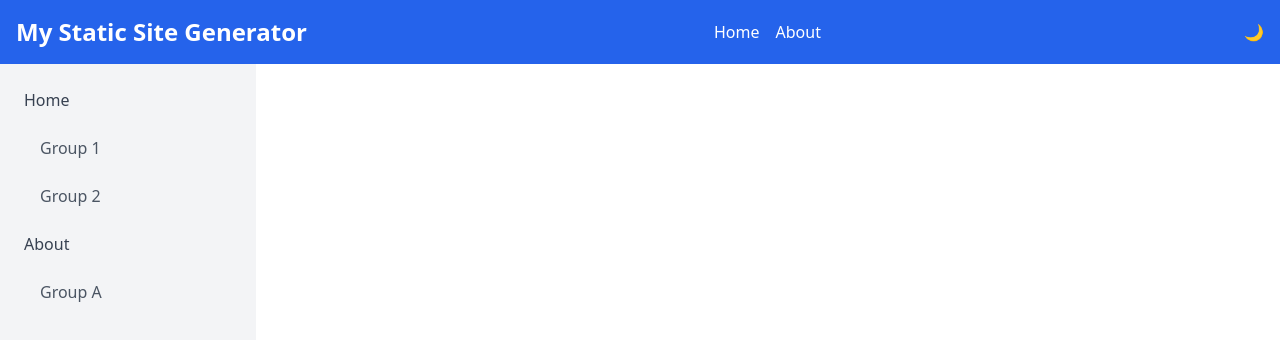
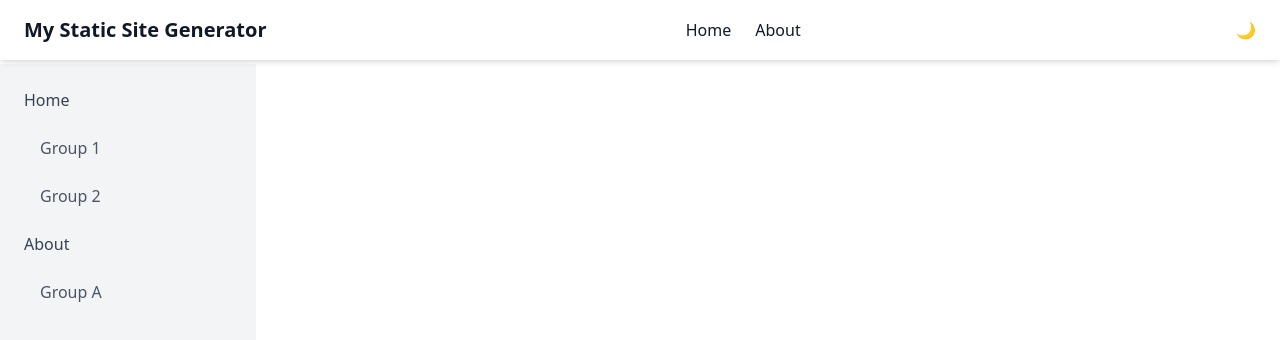
Before and after one commit to aaronlamz/navpress, a Vue app: page / in a window 1280 px wide. Shown: the top 340 px of the page. Built offline with nearby package versions, Linux system fonts and the light colour scheme.

Commit message:
style: fix

```diff
--- a/src/App.vue
+++ b/src/App.vue
@@ -1,9 +1,9 @@
 <template>
   <div id="app" class="dark:bg-gray-900 min-h-screen">
     <Navbar :nav="config.nav" />
-    <div class="flex">
+    <div class="flex flex-col md:flex-row pt-16"> <!-- 使用 pt-16 而非 mt-16 -->
       <Sidebar :sidebar="config.sidebar" />
-      <div class="content flex-1 p-6 dark:bg-gray-900">
+      <div class="content-container flex-1 p-6 dark:bg-gray-900">
         <router-view />
       </div>
     </div>
@@ -29,15 +29,12 @@ export default {
 </script>
 
 <style>
-.flex {
-  display: flex;
-}
-.content {
+.content-container {
   flex: 1;
   padding: 20px;
   background-color: white;
 }
-.dark .content {
-  background-color: #1a202c; /* 使用 Tailwind CSS 的深色背景颜色 */
+.dark .content-container {
+  background-color: #1a202c;
 }
 </style>
--- a/src/components/Navbar.vue
+++ b/src/components/Navbar.vue
@@ -1,13 +1,15 @@
 <template>
-  <nav class="bg-blue-600 dark:bg-gray-900 p-4 shadow-md">
-    <div class="container mx-auto flex justify-between items-center">
-      <div class="text-white dark:text-gray-100 text-2xl font-bold">My Static Site Generator</div>
-      <ul class="flex space-x-4">
+  <nav class="bg-white dark:bg-gray-900 shadow-md fixed w-full z-50">
+    <div class="container mx-auto flex justify-between items-center py-4 px-6">
+      <div class="text-xl font-semibold text-gray-900 dark:text-white">
+        My Static Site Generator
+      </div>
+      <ul class="hidden md:flex space-x-6">
         <li v-for="item in nav" :key="item.link">
-          <router-link :to="item.link" class="text-white dark:text-gray-300 hover:text-gray-200 dark:hover:text-gray-400">{{ item.text }}</router-link>
+          <router-link :to="item.link" class="text-gray-900 dark:text-gray-300 hover:text-blue-500 dark:hover:text-blue-400">{{ item.text }}</router-link>
         </li>
       </ul>
-      <button @click="toggleDarkMode" class="ml-4 text-white dark:text-gray-300">
+      <button @click="toggleDarkMode" class="ml-4 text-gray-900 dark:text-gray-300">
         <span v-if="isDarkMode">🌞</span>
         <span v-else>🌙</span>
       </button>
@@ -29,7 +31,6 @@ export default {
     }
   },
   mounted() {
-    // 检查本地存储或系统设置来初始化暗黑模式
     this.isDarkMode = localStorage.getItem('darkMode') === 'true' || window.matchMedia('(prefers-color-scheme: dark)').matches;
     if (this.isDarkMode) {
       document.documentElement.classList.add('dark');
@@ -46,5 +47,5 @@ export default {
 </script>
 
 <style scoped>
-/* 如果需要额外的样式，可以在这里添加 */
+/* 添加需要的额外样式 */
 </style>
```
